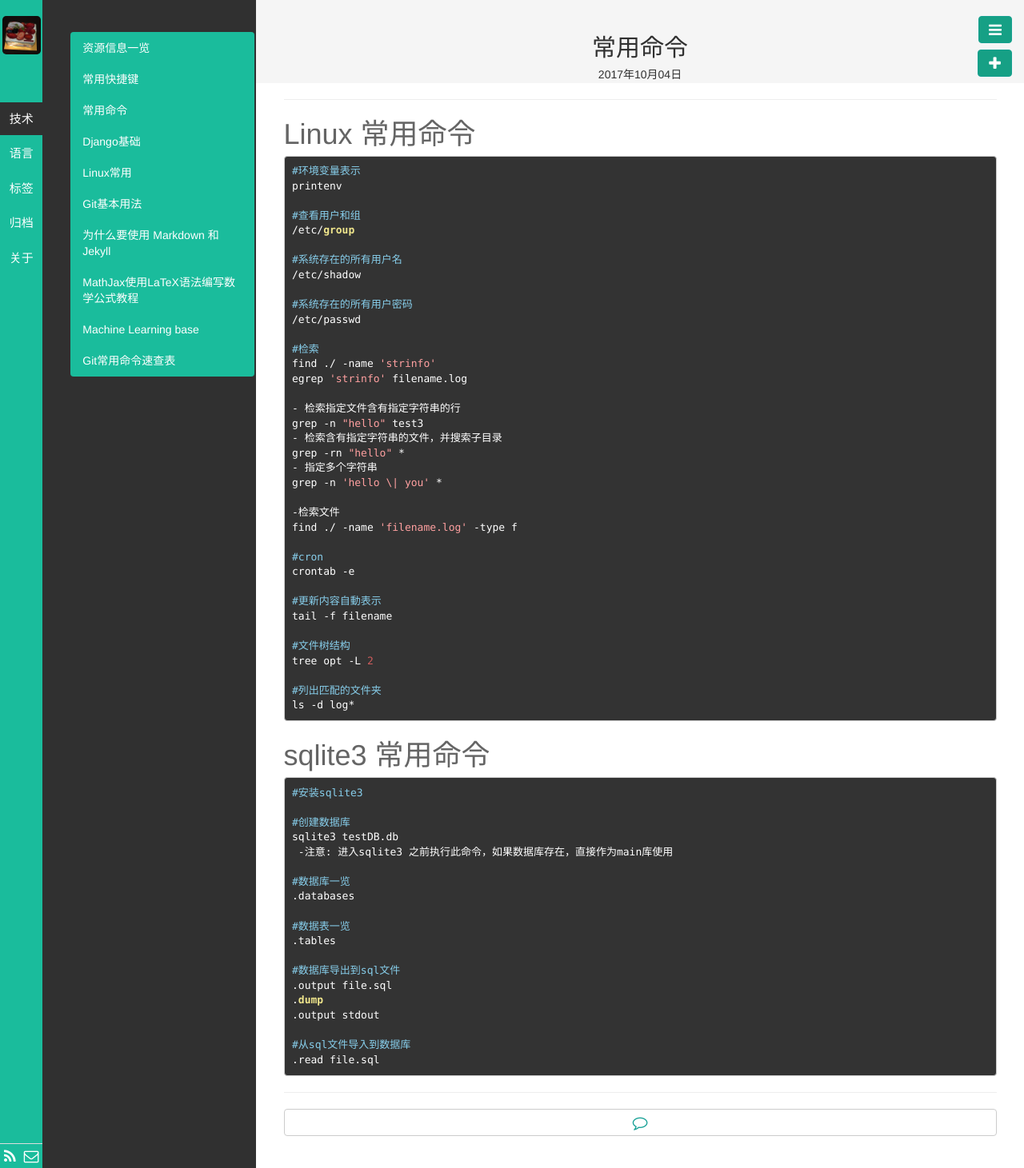
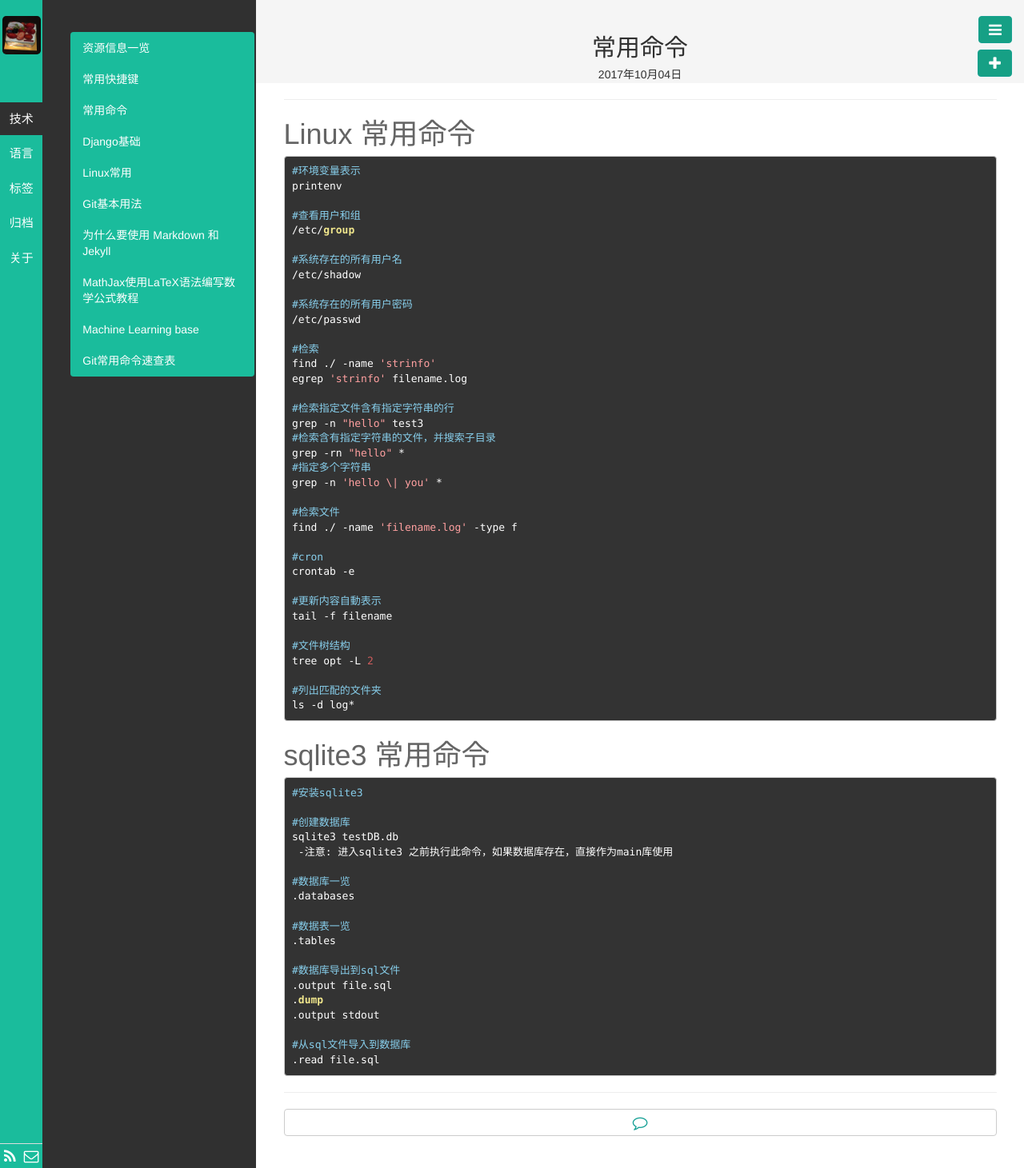
Before and after one commit to kyoyo/kyoyo.github.io, a Jekyll site: the page built from _posts/技術/2017-10-04-common-commands.md, in a window 1280 px wide. Shown: the whole page at 80% size. Built offline with Jekyll 4.4.1, drawn with Linux system fonts in a browser that asks for light colours; Markdown is read by kramdown in place of the engine named in the settings.

```diff
--- a/_posts/技術/2017-10-04-common-commands.md
+++ b/_posts/技術/2017-10-04-common-commands.md
@@ -25,14 +25,14 @@ printenv
 find ./ -name 'strinfo'
 egrep 'strinfo' filename.log
 
-- 检索指定文件含有指定字符串的行
+#检索指定文件含有指定字符串的行
 grep -n "hello" test3
-- 检索含有指定字符串的文件，并搜索子目录
+#检索含有指定字符串的文件，并搜索子目录
 grep -rn "hello" *
-- 指定多个字符串
+#指定多个字符串
 grep -n 'hello \| you' *
 
--检索文件
+#检索文件
 find ./ -name 'filename.log' -type f
 
 #cron
```
